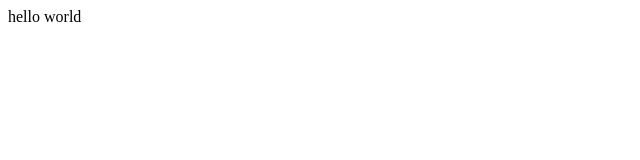
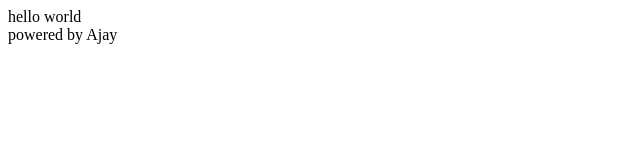
Before and after one commit to BelkassemR/first_project, a plain HTML site: page index.html in a window 1280 px wide. Shown: the whole page, without its empty margins (0-640 px from the left). Drawn offline with Linux system fonts and the light colour scheme.

Commit message:
edited index.html

```diff
--- a/index.html
+++ b/index.html
@@ -8,6 +8,7 @@
 </head>
 <body>
     <div>hello world</div>
+    <div> powered by Ajay</div>
 
 </body>
 </html>
```
